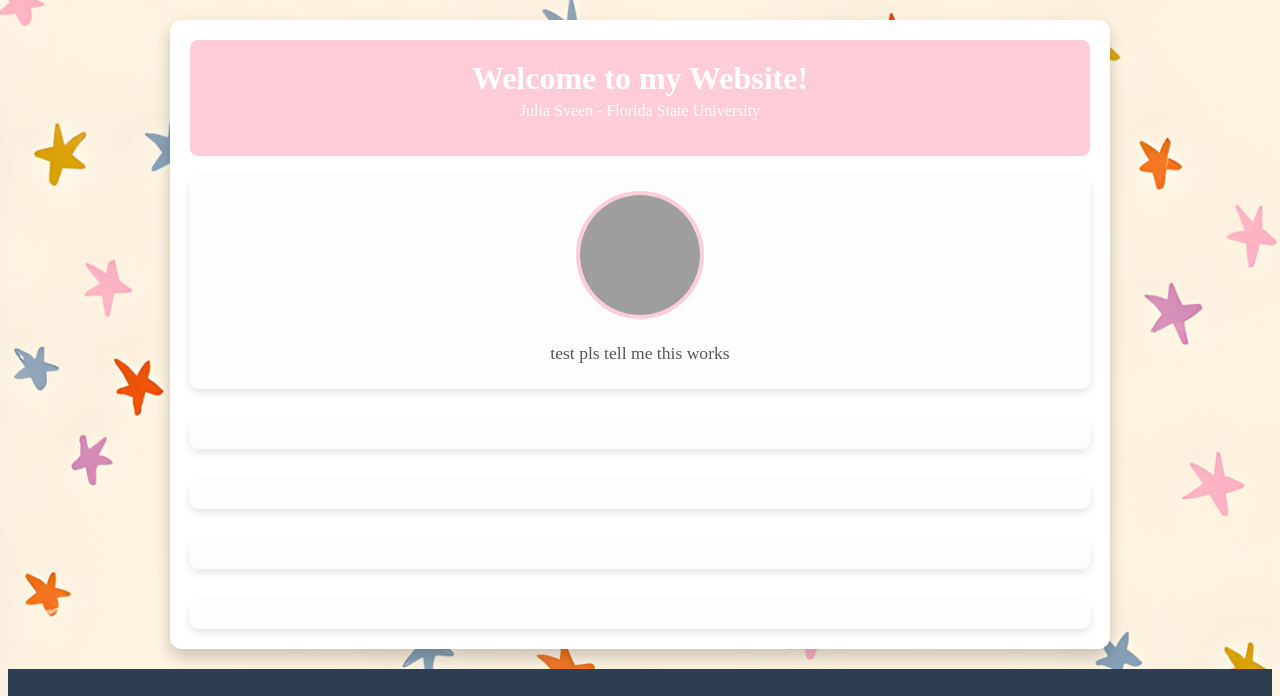
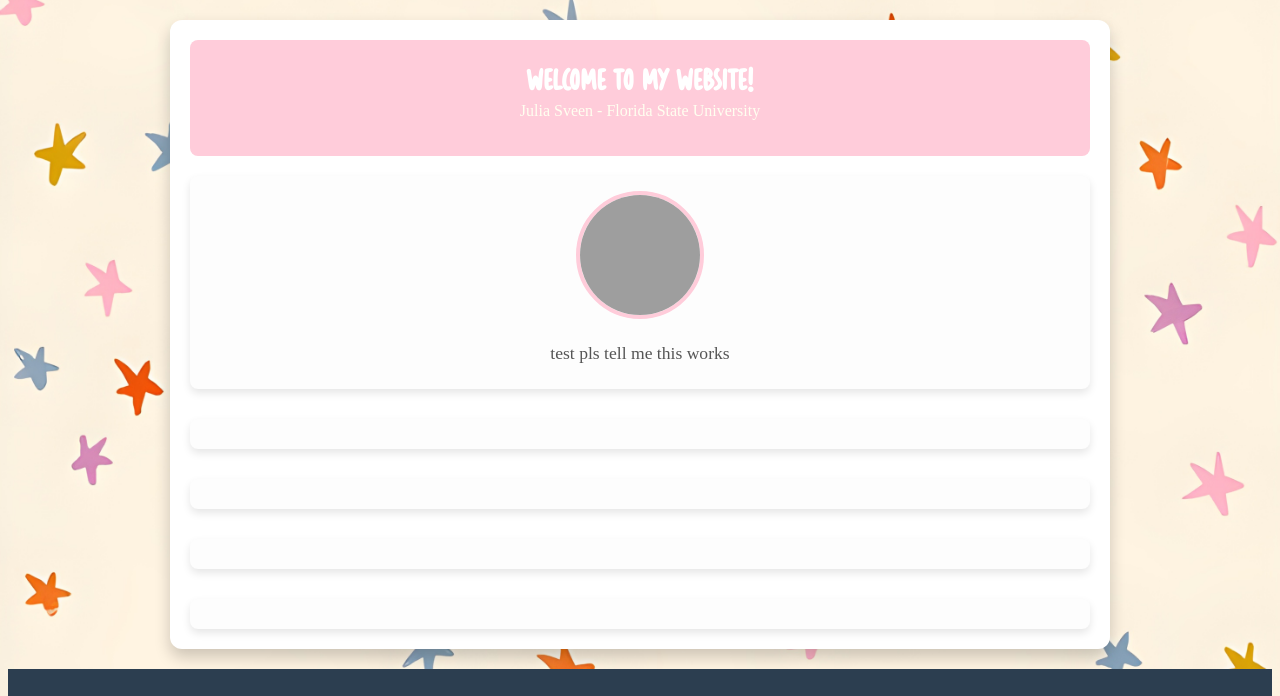
Before and after one commit to juliasveen/juliasveen.github.io, a plain HTML site: page index.html in a window 1280 px wide. Shown: the top 696 px of the page. Drawn offline with Linux system fonts and the light colour scheme; grey boxes are pictures that could not be loaded.

Commit message:
Update style.css

```diff
--- a/style.css
+++ b/style.css
@@ -1,10 +1,10 @@
 /* General Styles */
 
 @font-face {
-    font-family: 'YourFontName'; /* Choose a name for your font */
-    src: url('fonts/your-font-file.ttf') format('truetype'); /* Update the path and format accordingly */
-    font-weight: normal; /* Adjust as needed (e.g., bold) */
-    font-style: normal; /* Adjust as needed (e.g., italic) */
+    font-family: 'KitchenWhisker'; /* You can name it anything */
+    src: url('Kitchen Whisker.otf') format('opentype'); /* Make sure the path is correct */
+    font-weight: normal; /* Adjust weight as needed */
+    font-style: normal; /* Adjust style as needed */
 }
 
 body {
@@ -39,6 +39,7 @@ body {
 }
 
 .header h1 {
+    font-family: 'KitchenWhisker';
     margin: 0;
     font-size: 2rem;
     color: white;
```
